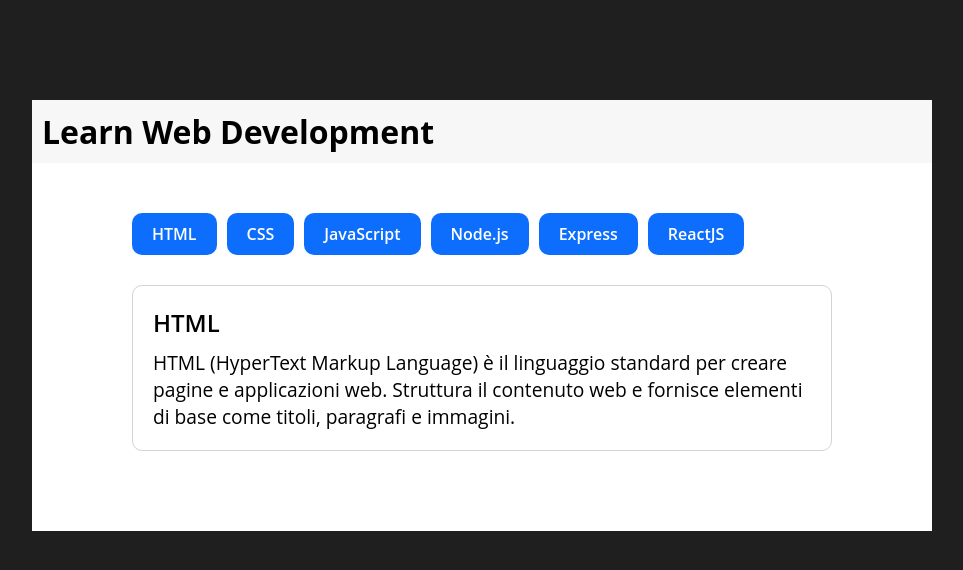
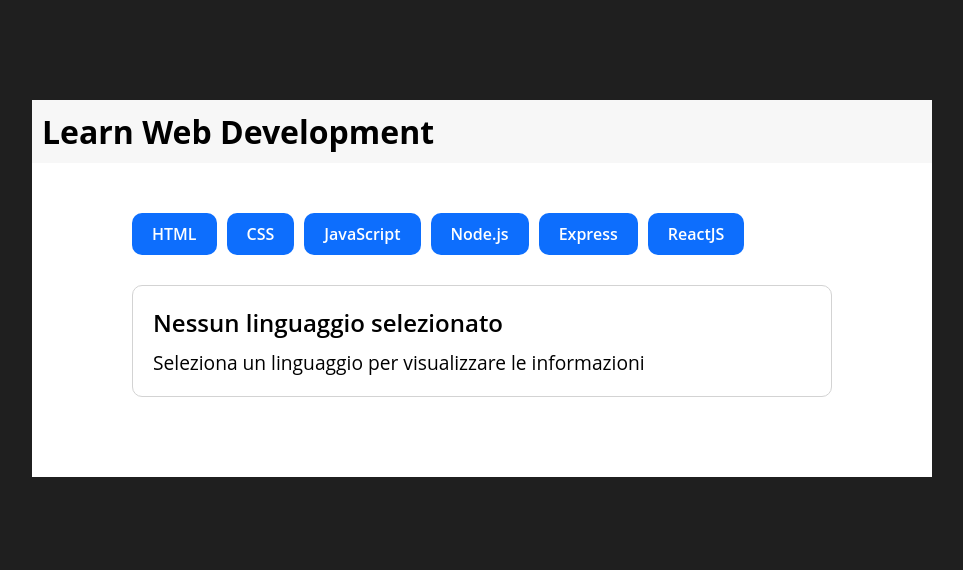
Before and after one commit to marcopriests/react-use-state, a React app: page / in a window 1280 px wide. Shown: the top 570 px of the page, without its empty margins (158-1121 px from the left). Built offline with nearby package versions, Linux system fonts and the light colour scheme; the HTML template or start-up script is replaced by a standard one.

Commit message:
[BONUS] nessun linguaggio selezionato

```diff
--- a/src/components/Cards.jsx
+++ b/src/components/Cards.jsx
@@ -37,7 +37,7 @@
 ];
 
 const Cards = () => {
-    const [active, setActive] = useState(languages[0])
+    const [active, setActive] = useState(null)
     const buttonLogic = (lang) => { setActive(lang) }
     return (
         <div className='container'>
@@ -52,7 +52,8 @@
                 </div>
 
                 <div className="cardContent">
-                    <CardBox title={active.title} description={active.description} />
+                    {active === null ? <CardBox title="Nessun linguaggio selezionato" description="Seleziona un linguaggio per visualizzare le informazioni" /> : <CardBox title={active.title} description={active.description} />}
+
                 </div>
             </div>
         </div>
```
